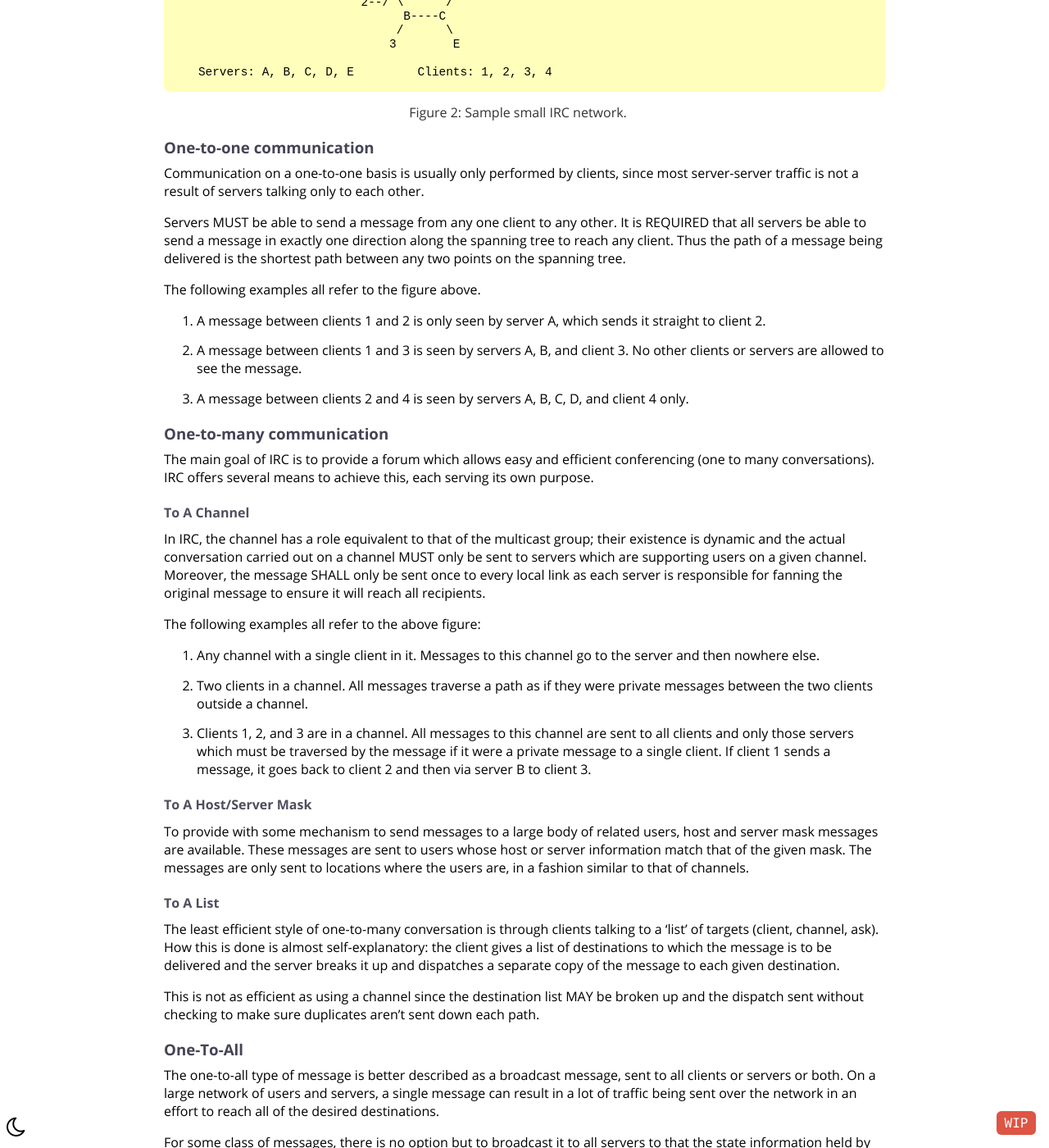
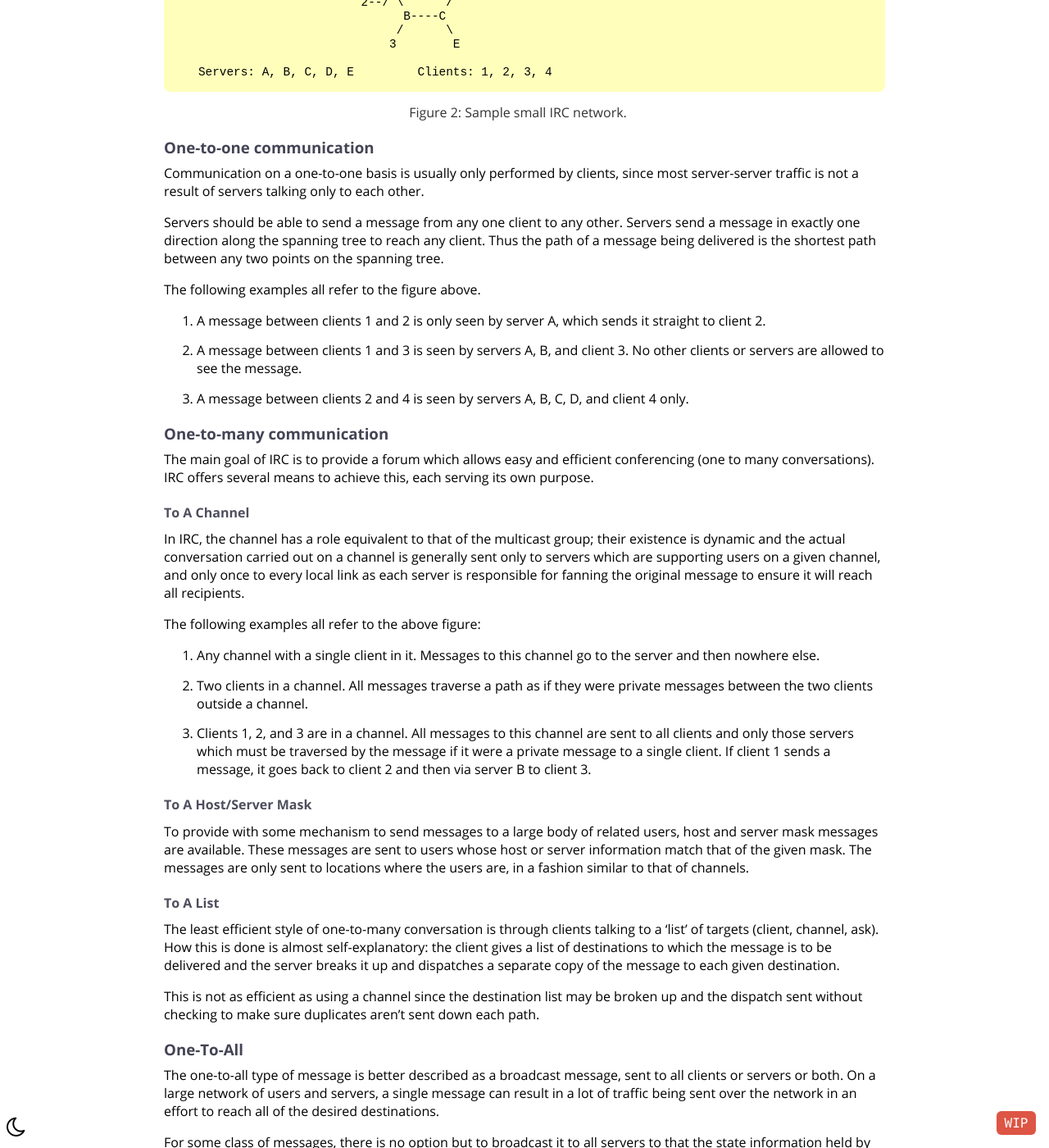
Before and after one commit to ircdocs/modern-irc, a Jekyll site: the page built from index.md, in a window 1280 px wide and 1400 px high, scrolled down 11345 px. Shown: the whole window at 82% size. Built offline with Jekyll 4.4.1, drawn with Linux system fonts in a browser that asks for light colours; the table of contents is made by our own code; some of the changed text lies outside the part shown.

Commit message:
Make the section describing spanning trees non-normative (#199)
Co-authored-by: Daniel Oaks <daniel@danieloaks.net>

```diff
--- a/_includes/concepts.md
+++ b/_includes/concepts.md
@@ -111,7 +111,7 @@ Specific prefixes and moderation levels are covered in the [Channel Membership P
 
 ## Communication Types
 
-This section describes how current implementations deliver different classes of messages.
+*This section describes how current implementations deliver different classes of messages and is not normative.*
 
 This section ONLY deals with the spanning-tree topology, shown in the figure below. This is because spanning-tree is the topology specified and used in all IRC software today. Other topologies are being experimented with, but are not yet used in production by networks.
 
@@ -130,7 +130,7 @@ This section ONLY deals with the spanning-tree topology, shown in the figure bel
 
 Communication on a one-to-one basis is usually only performed by clients, since most server-server traffic is not a result of servers talking only to each other.
 
-Servers MUST be able to send a message from any one client to any other. It is REQUIRED that all servers be able to send a message in exactly one direction along the spanning tree to reach any client. Thus the path of a message being delivered is the shortest path between any two points on the spanning tree.
+Servers should be able to send a message from any one client to any other. Servers send a message in exactly one direction along the spanning tree to reach any client. Thus the path of a message being delivered is the shortest path between any two points on the spanning tree.
 
 The following examples all refer to the figure above.
 
@@ -146,7 +146,7 @@ The main goal of IRC is to provide a forum which allows easy and efficient confe
 
 #### To A Channel
 
-In IRC, the channel has a role equivalent to that of the multicast group; their existence is dynamic and the actual conversation carried out on a channel MUST only be sent to servers which are supporting users on a given channel. Moreover, the message SHALL only be sent once to every local link as each server is responsible for fanning the original message to ensure it will reach all recipients.
+In IRC, the channel has a role equivalent to that of the multicast group; their existence is dynamic and the actual conversation carried out on a channel is generally sent only to servers which are supporting users on a given channel, and only once to every local link as each server is responsible for fanning the original message to ensure it will reach all recipients.
 
 The following examples all refer to the above figure:
 
@@ -164,7 +164,7 @@ To provide with some mechanism to send messages to a large body of related users
 
 The least efficient style of one-to-many conversation is through clients talking to a 'list' of targets (client, channel, ask). How this is done is almost self-explanatory: the client gives a list of destinations to which the message is to be delivered and the server breaks it up and dispatches a separate copy of the message to each given destination.
 
-This is not as efficient as using a channel since the destination list MAY be broken up and the dispatch sent without checking to make sure duplicates aren't sent down each path.
+This is not as efficient as using a channel since the destination list may be broken up and the dispatch sent without checking to make sure duplicates aren't sent down each path.
 
 ### One-To-All
 
```
